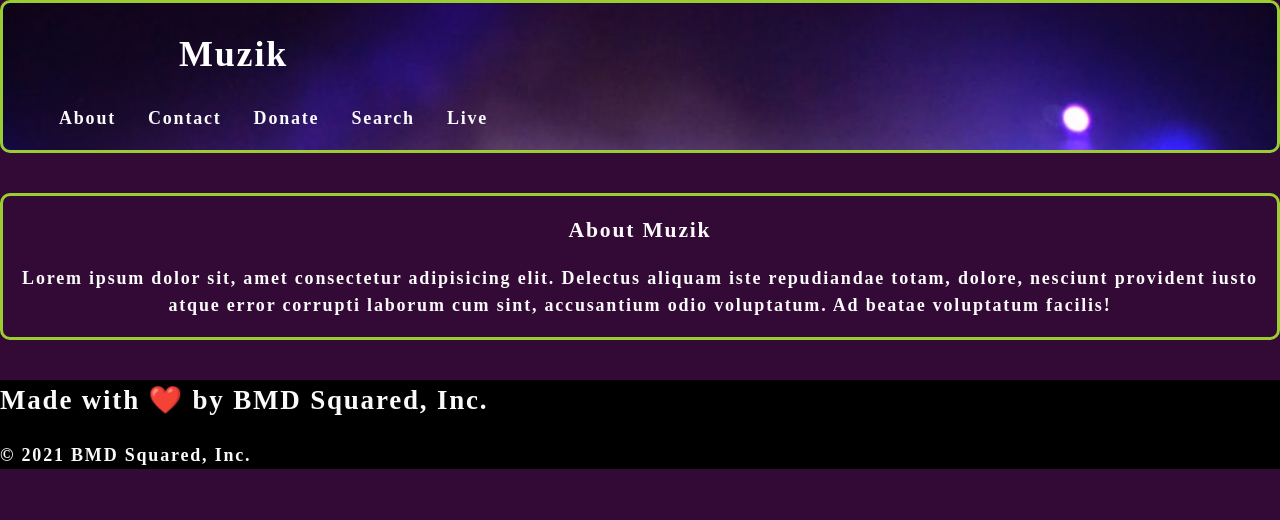
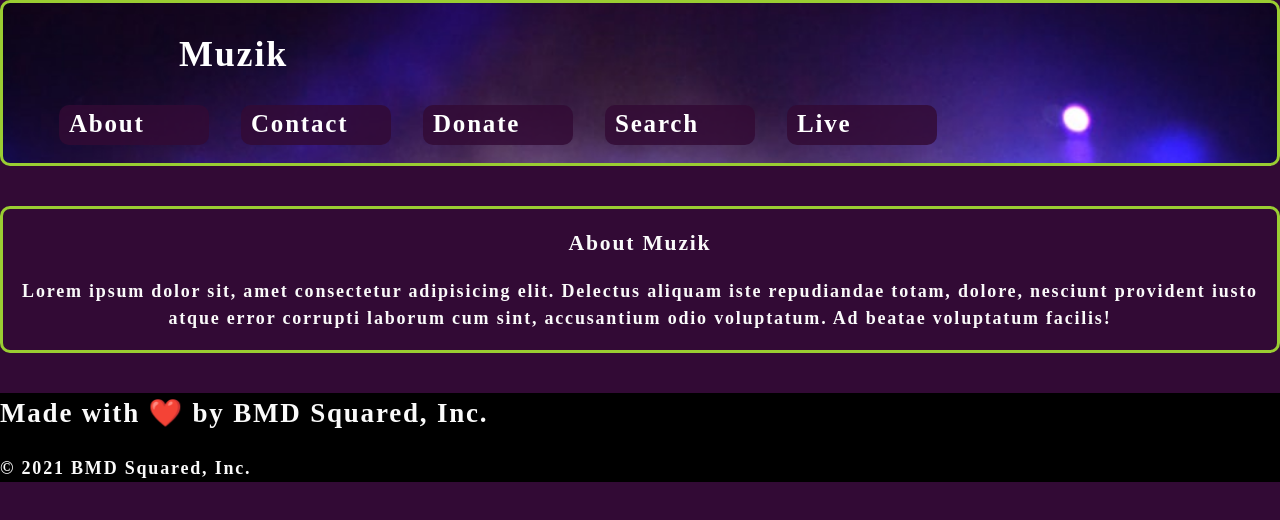
Before and after one commit to danielolvera21/Muzik, a React (Create React App) app in the folder client/: page / in a window 1280 px wide. Shown: the top 520 px of the page. Built offline with nearby package versions, Linux system fonts and the light colour scheme.

Commit message:
fixed css nav

```diff
--- a/client/src/components/Nav/index.js
+++ b/client/src/components/Nav/index.js
@@ -22,6 +22,7 @@ function Nav(props) {
               key={category.name}
             >
               <span
+              className="nav-buttons"
                 onClick={() => {
                   setCurrentCategory(category);
                 }}
--- a/client/src/index.css
+++ b/client/src/index.css
@@ -1,13 +1,12 @@
-
 main {
-	margin: 0 auto;
-	max-width: 90%;
+  margin: 0 auto;
+  max-width: 90%;
   padding: 50px 30px;
 }
 :root {
   --primary: rgb(50, 10, 53);
-  --secondary: #F3A847;
-  --tertiary: #B12704;
+  --secondary: #f3a847;
+  --tertiary: #b12704;
   --light: #fafafa;
   --dark: #000000;
   --darker: #111111;
@@ -15,7 +14,6 @@ main {
   --spacing-one: calc(1rem * 0.5);
   --spacing-two: calc(1rem);
   --spacing-five: calc(2.5rem);
-
 }
 
 * {
@@ -33,10 +31,9 @@ body {
   font-weight: 600;
   line-height: 1.5;
   font-size: 18px;
-  letter-spacing: .1em;
+  letter-spacing: 0.1em;
   background: rgb(50, 10, 53);
   color: var(--light);
-
 }
 
 /* COMMON STYLING */
@@ -45,31 +42,32 @@ body {
 }
 
 /*HEADER AND NAV BAR STYLING */
-a:link {
+
+.nav-buttons {
+  width: 150px;
+  height: 40px;
+  display: inline-block;
+  border-radius: 10px;
+  font-size: 25px;
   color: white;
   background-color: rgba(50, 10, 53, 0.822);
-  border-style: none;
-  border-color:var(--primary);
-  border-radius: 10px;
-  padding: 10px 20px;
+  border-color: var(--primary);
+  padding-left: 10px;
 }
 
-a:visited {
-  color: white;
-  background-color: rgba(50, 10, 53, 0.822);
-  border-style: solid;
-  border-color:var(--primary);
-  border-radius: 10px;
+.nav-buttons:link {
+  border-style: none;
 }
 
-a:hover {
+.nav-buttons:visited {
+  border-style: solid;
+}
+
+.nav-buttons:hover {
   color: rgb(32, 173, 3);
-  font-size: 25px;
   background-color: rgba(255, 255, 255, 0.63);
   border-style: solid;
-  border-color: rgb(50, 10, 53) ;
-  border-radius: 10px;
-
+  border-color: rgb(50, 10, 53);
 }
 
 header {
@@ -143,7 +141,6 @@ li {
   border-radius: 10px;
 }
 
-
 /* ABOUT STYLING */
 .about-head {
   text-align: center;
@@ -216,7 +213,7 @@ button {
   text-align: center;
 }
 
-.artist-search-button{
+.artist-search-button {
   width: 100%;
 }
 
```
